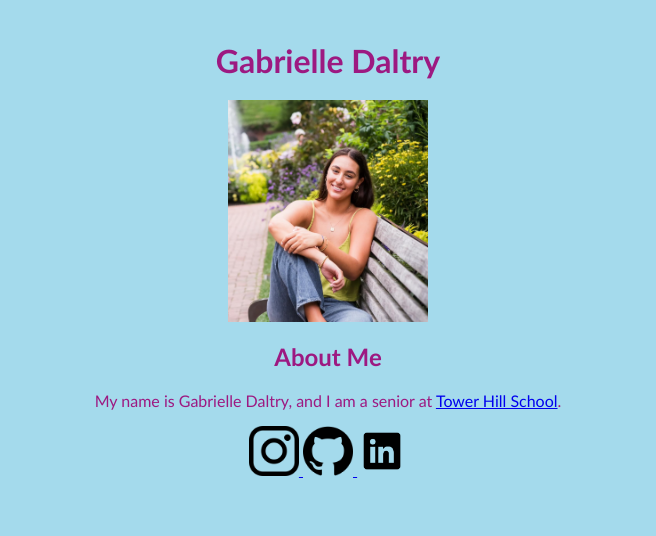
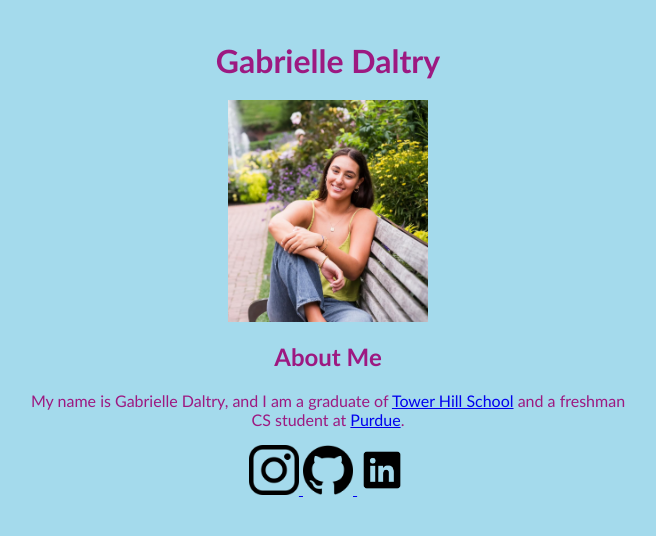
Before and after one commit to gabrielledaltry/gabrielledaltry.github.io, a plain HTML site: page index.html in a window 1280 px wide. Shown: the whole page, without its empty margins (312-968 px from the left). Drawn offline with Linux system fonts and the light colour scheme.

Commit message:
Update about me

```diff
--- a/index.html
+++ b/index.html
@@ -44,7 +44,7 @@
     <div class="about-me">
         <h2>About Me</h2>
         <p>
-            My name is Gabrielle Daltry, and I am a senior at <a href="https://towerhill.org">Tower Hill School</a>.
+            My name is Gabrielle Daltry, and I am a graduate of <a href="https://towerhill.org">Tower Hill School</a> and a freshman CS student at <a href="https://purdue.edu">Purdue</a>.
         </p>
 
         <p>
```
